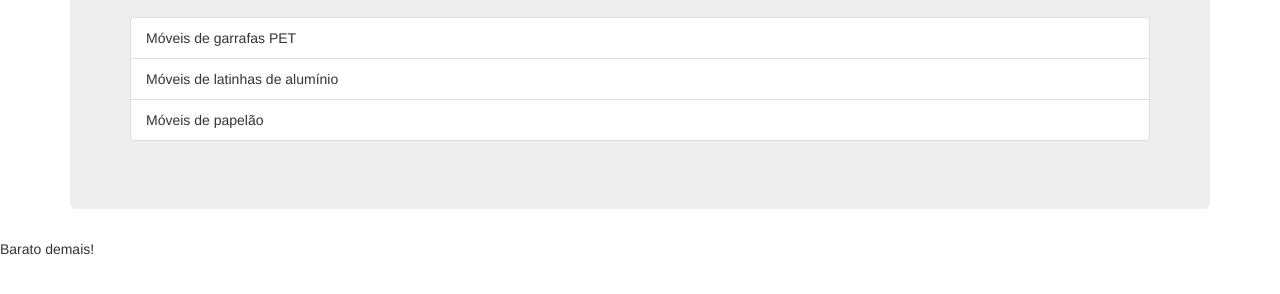
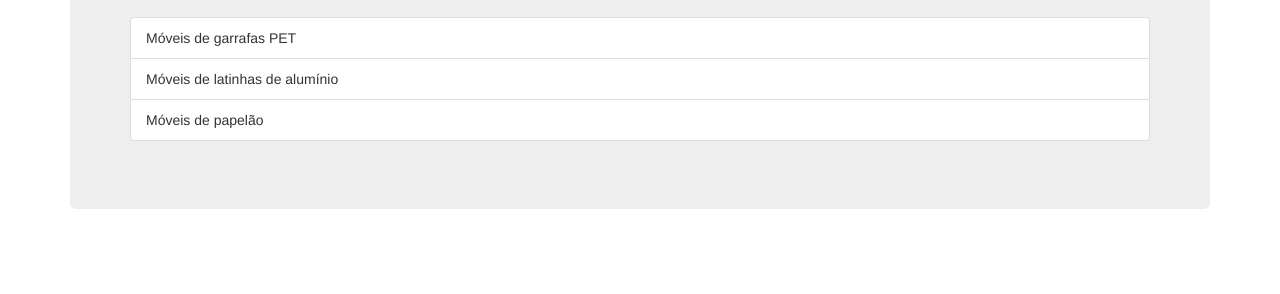
Before and after one commit to katattau/cs_moveis, a plain HTML site: page index.html in a window 1280 px wide. Shown: the part 140-434 px from the top of the page. Drawn offline with nearby package versions, Linux system fonts and the light colour scheme.

Commit message:
Revert "Texto peculiar"
This reverts commit e7c401258f89683c387010fb52962cfd8d4e3494.

```diff
--- a/index.html
+++ b/index.html
@@ -36,7 +36,5 @@
 			</ul>
 		</div>
 	</div>
-
-	<p>Barato demais!</p>
 </body>
 </html>
```
